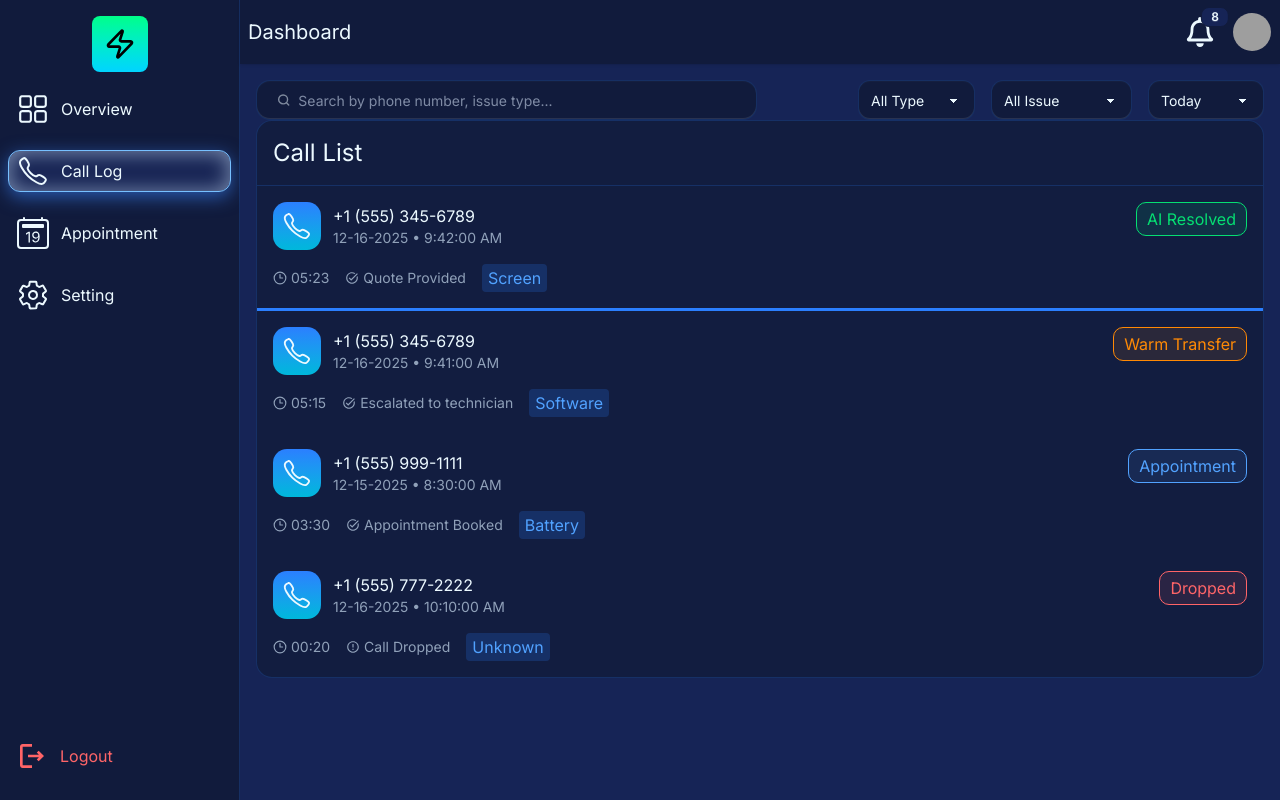
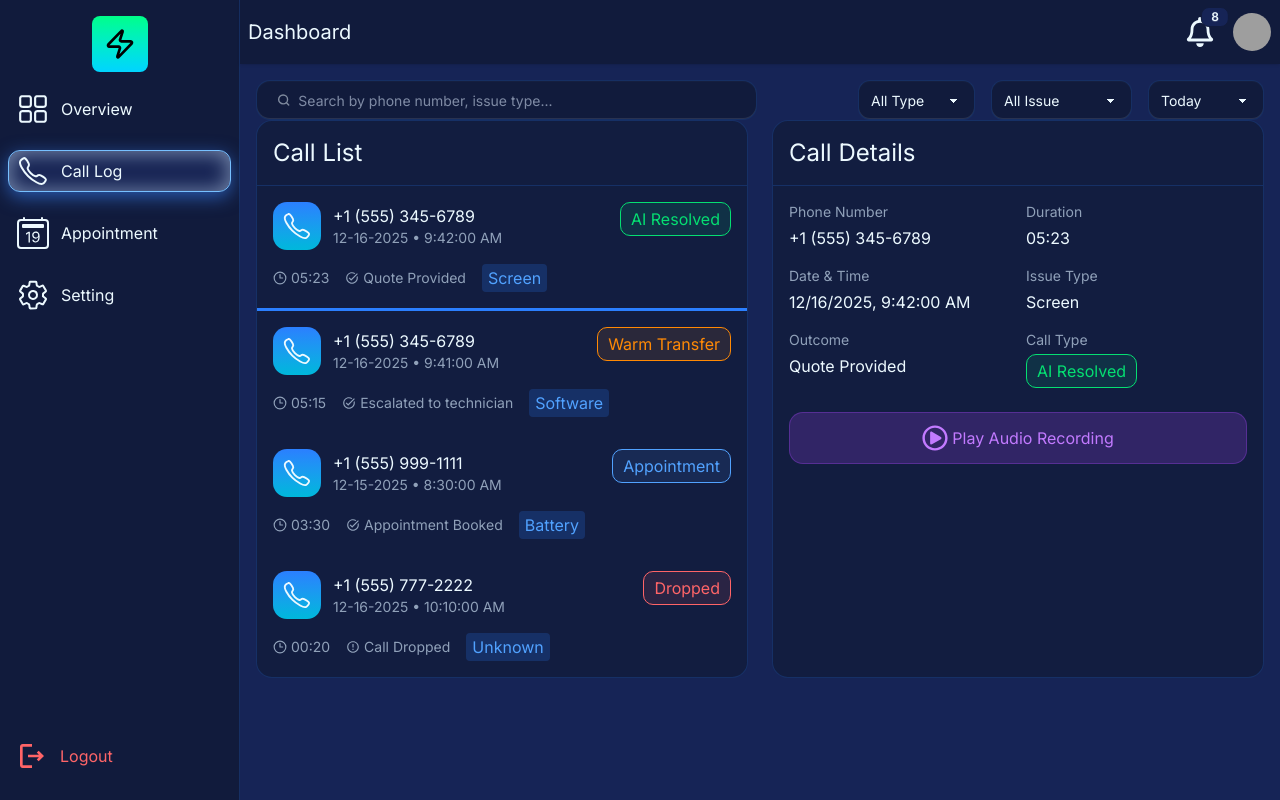
Before and after one commit to kamrulhasanPro/CallHub, a React (Vite) app: page /call-log in a window 1280 px wide. Built offline with nearby package versions, Linux system fonts and the light colour scheme; grey boxes are pictures that could not be loaded.

Commit message:
added call details section

```diff
--- a/public/data/CallsData.json
+++ b/public/data/CallsData.json
@@ -6,8 +6,33 @@
     "status": "AI Resolved",
     "callType": "Inbound",
     "duration": 323,
-    "date": "2025-12-16T09:42:00Z"
+    "date": "2025-12-16T09:42:00Z",
+    "outcome": "Quote Provided",
+    "recordingUrl": "/audio/call_001.mp3",
+    "transcript": [
+      {
+        "role": "AI Assistant",
+        "message": "Thank you for calling UBreakiFix! How can I help you today?"
+      },
+      {
+        "role": "Customer",
+        "message": "Hi, my iPhone 13 screen is cracked. How much would it cost to repair?"
+      },
+      {
+        "role": "AI Assistant",
+        "message": "For an iPhone 13 screen repair, our price is $199. This includes parts, labor, and a 90-day warranty."
+      },
+      {
+        "role": "Customer",
+        "message": "Yes, please! When are you available?"
+      },
+      {
+        "role": "AI Assistant",
+        "message": "I have availability today at 2:00 PM or tomorrow at 10:00 AM."
+      }
+    ]
   },
+
   {
     "id": "call_002",
     "phone": "+1 (555) 345-6789",
@@ -15,8 +40,12 @@
     "status": "Warm Transfer",
     "callType": "Inbound",
     "duration": 315,
-    "date": "2025-12-16T09:41:00Z"
+    "date": "2025-12-16T09:41:00Z",
+    "outcome": "Escalated to technician",
+    "recordingUrl": "/audio/call_002.mp3",
+    "transcript": []
   },
+
   {
     "id": "call_003",
     "phone": "+1 (555) 999-1111",
@@ -24,8 +53,12 @@
     "status": "Appointment",
     "callType": "Outbound",
     "duration": 210,
-    "date": "2025-12-15T08:30:00Z"
+    "date": "2025-12-15T08:30:00Z",
+    "outcome": "Appointment Booked",
+    "recordingUrl": "/audio/call_003.mp3",
+    "transcript": []
   },
+
   {
     "id": "call_004",
     "phone": "+1 (555) 777-2222",
@@ -33,6 +66,9 @@
     "status": "Dropped",
     "callType": "Inbound",
     "duration": 20,
-    "date": "2025-12-16T10:10:00Z"
+    "date": "2025-12-16T10:10:00Z",
+    "outcome": "Call Dropped",
+    "recordingUrl": null,
+    "transcript": []
   }
 ]
--- a/src/components/cards/CallListCard.jsx
+++ b/src/components/cards/CallListCard.jsx
@@ -8,12 +8,15 @@ import { RiErrorWarningLine } from "react-icons/ri";
 const CallListCard = ({ call, clickCall, setClickCall }) => {
   const { id, phone, issueType, status, callType, duration, date } = call || {};
   const dateFormat = new Date(date);
+
+  // dynamic outcome
   const outcomeMap = {
     "AI Resolved": "Quote Provided",
     "Warm Transfer": "Escalated to technician",
     Appointment: "Appointment Booked",
     Dropped: "Call Dropped",
   };
+
   const statusColor = {
     "AI Resolved": "text-green-400 bg-green-400/10 border border-green-400",
     "Warm Transfer":
@@ -55,8 +58,7 @@ const CallListCard = ({ call, clickCall, setClickCall }) => {
 
         {/* type */}
         <div
-          className={`py-1 px-2.5 border border-[#2B7FFF4D]  rounded-[10px] text-[#51A2FF] w-fit ${statusColor[status]}`}
-          // style={statusColor[status]}
+          className={`py-1 px-2.5 border border-[#2B7FFF4D]  rounded-[10px] text-[#51A2FF] w-fit ${statusColor[status]} text-nowrap`}
         >
           {status}
         </div>
--- /dev/null
+++ b/src/components/sections/dashboard/CallLog/CallDetails.jsx
@@ -0,0 +1,94 @@
+import { FaRegPlayCircle } from "react-icons/fa";
+
+const CallDetails = ({ call }) => {
+  const { id, phone, issueType, status, callType, duration, date } = call || {};
+
+  //   dynamic outcome
+  const outcomeMap = {
+    "AI Resolved": "Quote Provided",
+    "Warm Transfer": "Escalated to technician",
+    Appointment: "Appointment Booked",
+    Dropped: "Call Dropped",
+  };
+
+  const statusColor = {
+    "AI Resolved": "text-green-400 bg-green-400/10 border border-green-400",
+    "Warm Transfer":
+      "text-orange-400 bg-orange-400/10 border border-orange-400",
+    Appointment: "text-blue-400 bg-blue-400/10 border border-blue-400",
+    Dropped: "text-red-400 bg-red-400/10 border border-red-400",
+  };
+
+  const getDurationTime = (seconds) => {
+    const min = Math.floor(seconds / 60);
+    const sec = seconds % 60;
+    return `${min.toString().padStart(2, "0")}:${sec.toString().padStart(2, "0")}`;
+  };
+
+  return (
+    <div className="bg-base-300 rounded-2xl border border-[#2B7FFF33] w-full overflow-hidden">
+      {/* title */}
+      <div className="p-4 border-b border-[#2B7FFF33] ">
+        <h4 className="text-2xl">Call Details</h4>
+      </div>
+
+      {/* content */}
+      <div className="p-4 space-y-6">
+        {/* button stats */}
+        <div className="grid grid-cols-2 gap-4">
+          {/* phone */}
+          <div>
+            <p className="smallText mb-1">Phone Number</p>
+            <h6 className="">{phone}</h6>
+          </div>
+
+          {/* duration */}
+          <div>
+            <p className="smallText mb-1">Duration</p>
+            <h6>{getDurationTime(duration)}</h6>
+          </div>
+
+          {/* Date & Time */}
+          <div>
+            <p className="smallText mb-1">Date & Time</p>
+            <h6>{new Date(date).toLocaleString()}</h6>
+          </div>
+
+          {/* Issue Type */}
+          <div>
+            <p className="smallText mb-1">Issue Type</p>
+            <h6>{issueType}</h6>
+          </div>
+
+          {/* Outcome */}
+          <div>
+            <p className="smallText mb-1">Outcome</p>
+            <h6>{outcomeMap[status]}</h6>
+          </div>
+
+          {/* Call Type */}
+          <div>
+            <p className="smallText mb-1">Call Type</p>
+            <div
+              className={`py-1 px-2.5 border border-[#2B7FFF4D]  rounded-[10px] text-[#51A2FF] w-fit ${statusColor[status]} text-nowrap`}
+            >
+              {status}
+            </div>
+          </div>
+        </div>
+
+{/* audio play button */}
+        <button className="border border-[#AD46FF4D] flex items-center justify-center w-full bg-[#AD46FF33] text-[#C27AFF] p-3 rounded-[14px] gap-1">
+          <FaRegPlayCircle size={26}/>
+          <span>Play Audio Recording</span>
+        </button>
+
+        <div>
+
+        </div>
+      </div>
+    </div>
+  );
+};
+
+export default CallDetails;
--- a/src/components/sections/dashboard/CallLog/CallListSection.jsx
+++ b/src/components/sections/dashboard/CallLog/CallListSection.jsx
@@ -1,50 +1,57 @@
-import React, { useEffect, useState } from "react";
+import React, { useEffect, useMemo, useState } from "react";
 import CallListCard from "../../../cards/CallListCard";
-
-// const getCallHistory = async () => {
-//   try {
-//     const res = await fetch("/CallsData.json");
-//     const data = await res.json();
-//     return data;
-//   } catch (error) {
-//     console.log("data fetching error", error.code);
-//   }
-// };
+import CallDetails from "./CallDetails";
 
 const CallListSection = () => {
-  // const data = await getCallHistory();
-  const [callHistory, setCallHistory] = useState("");
-  const [clickCall, setClickCall] = useState(null);
+  const [callHistory, setCallHistory] = useState([]);
+  const [clickCall, setClickCall] = useState("");
+
+  // call history all
   useEffect(() => {
     fetch("/data/CallsData.json")
       .then((res) => res.json())
       .then((data) => {
         console.log(data);
         setCallHistory(data);
-        setClickCall(data[0]?.id)
+        setClickCall(data[0]?.id);
       });
   }, []);
+
+  // each call
+  const data = useMemo(() => {
+    const find = callHistory.find((item) => item?.id === clickCall);
+    console.log(find);
+    return find;
+  }, [clickCall, callHistory]);
+
 
   if (!callHistory) {
     return <p>Loading.....</p>;
   }
 
-  console.log(callHistory);
   return (
+    <section className="flex gap-6">
       <div className="bg-base-300 rounded-2xl border border-[#2B7FFF33] w-full overflow-hidden">
+        {/* title */}
         <div className="p-4 border-b border-[#2B7FFF33] ">
           <h4 className="text-2xl">Call List</h4>
         </div>
+
+        {/* content */}
         <div>
-        {/* {Array.from({ length: 6 }).map((_, i) => (
-          <CallListCard key={i} />
-          ))} */}
-
           {callHistory.map((call, i) => (
-          <CallListCard key={i} call={call} clickCall={clickCall} setClickCall={setClickCall}/>
+            <CallListCard
+              key={i}
+              call={call}
+              clickCall={clickCall}
+              setClickCall={setClickCall}
+            />
           ))}
         </div>
       </div>
+
+      <CallDetails call={data} />
+    </section>
   );
 };
 
```
Lines whose indentation alone changed are shown as unchanged.
